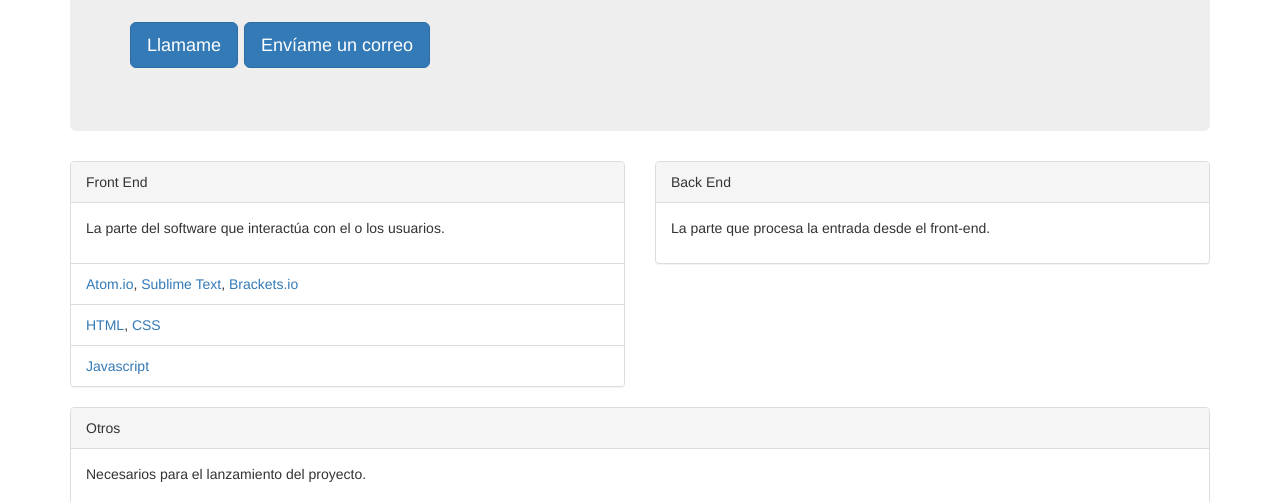
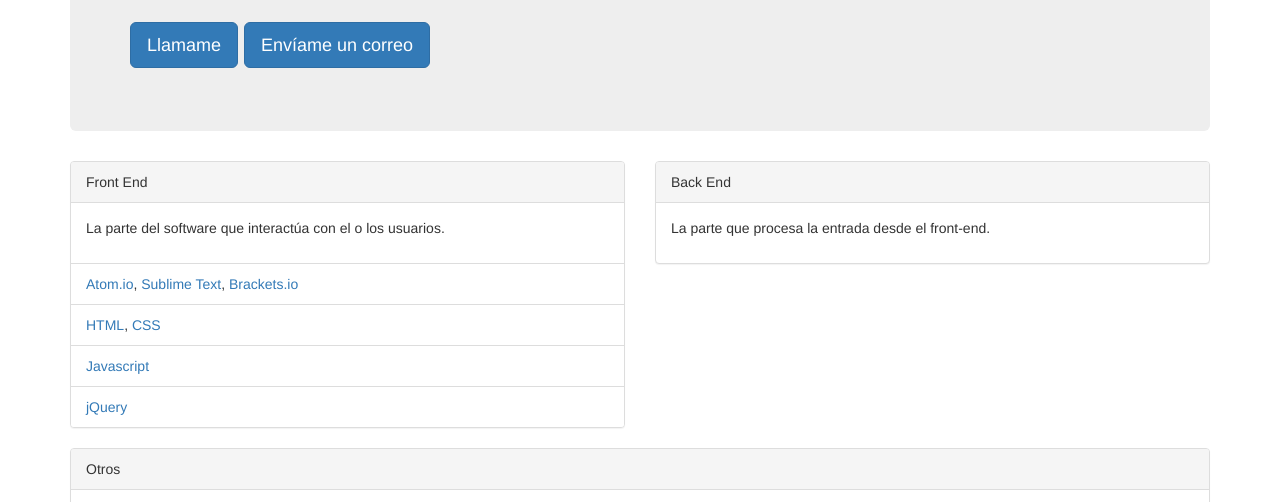
Before and after one commit to ruckysolis/ruckysolis.github.io, a plain HTML site: page index.html in a window 1280 px wide. Shown: the part 252-754 px from the top of the page. Drawn offline with nearby package versions, Linux system fonts and the light colour scheme.

Commit message:
agregado jquery

```diff
--- a/index.html
+++ b/index.html
@@ -80,6 +80,9 @@
           <li class="list-group-item">
             <a href="https://developer.mozilla.org/es/docs/Web/JavaScript">Javascript</a>
           </li>
+          <li class="list-group-item">
+            <a href="https://jquery.com/">jQuery</a>
+          </li>
         </ul>
       </div>
     </div>
```
